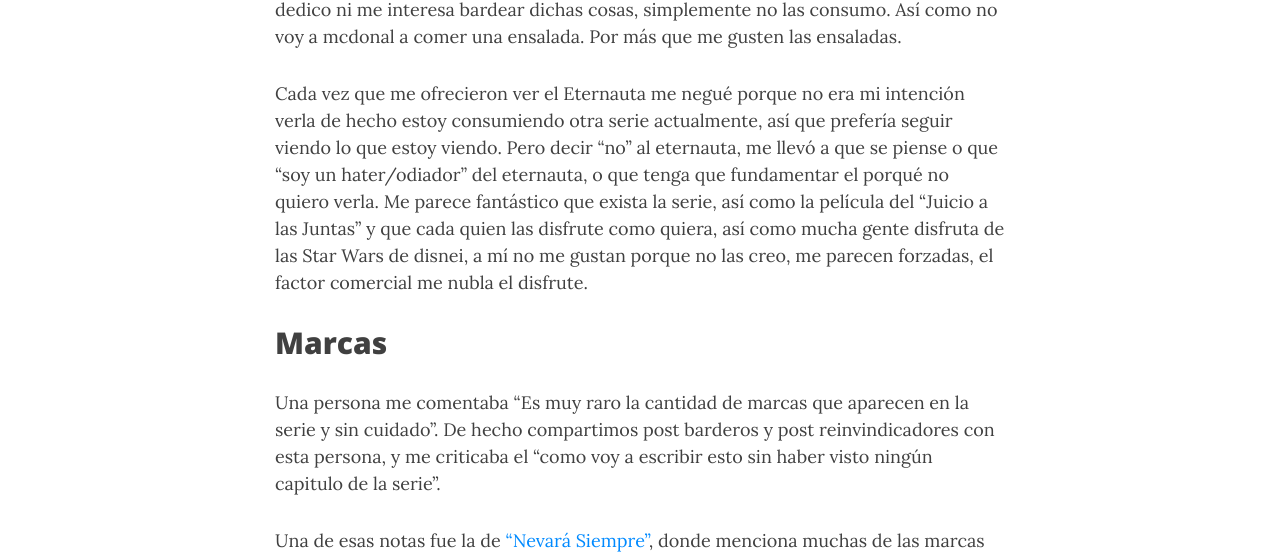
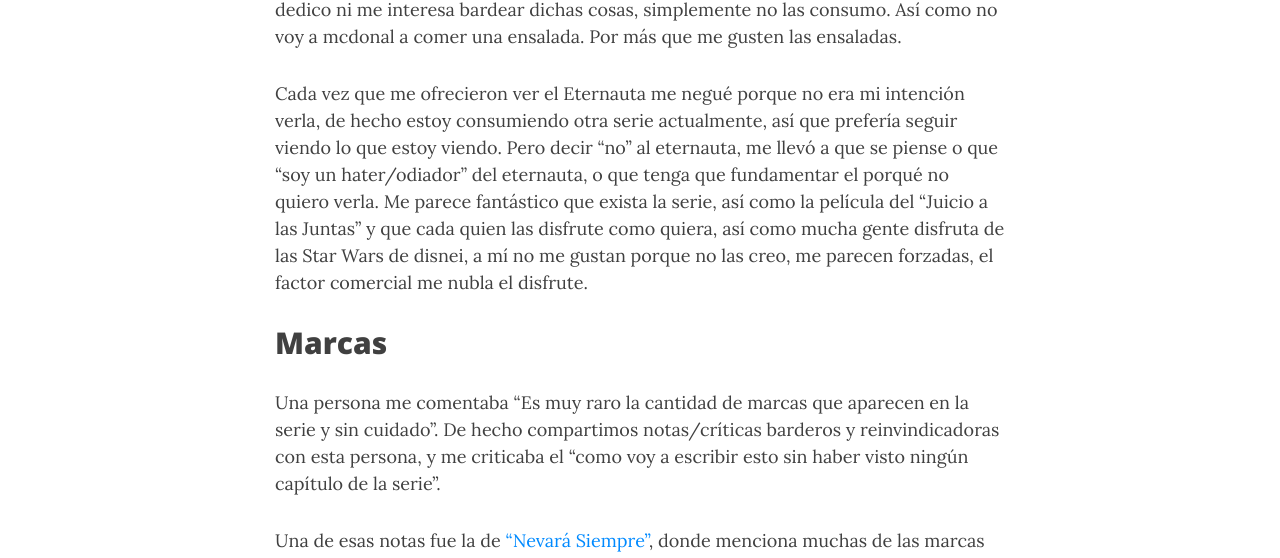
Before and after one commit to Pulga8/pulga8.github.io, a Jekyll site: the page built from _posts/2025-05-10-eternauta.md, in a window 1280 px wide and 900 px high, scrolled down 963 px. Shown: the part 178-736 px from the top of the window. Built offline with Jekyll 4.4.1, drawn with Linux system fonts in a browser that asks for light colours; comment, search, counter and statistics services are not loaded; some of the changed text lies outside the part shown.

Commit message:
fix typos in post

```diff
--- a/_posts/2025-05-10-eternauta.md
+++ b/_posts/2025-05-10-eternauta.md
@@ -24,13 +24,13 @@
 Desde que se anunció para mi no es una serie del eternauta. Es una serie con una temática "robada", al igual que las pelis de Star Wars de disnei, al igual que tantas otras. Y está bien que así sea porque netflis necesita vender y la sociedad consumir.
 No me dedico ni me interesa bardear dichas cosas, simplemente no las consumo. Así como no voy a mcdonal a comer una ensalada. Por más que me gusten las ensaladas.
 
-Cada vez que me ofrecieron ver el Eternauta me negué porque no era mi intención verla de hecho estoy consumiendo otra serie actualmente, así que prefería seguir viendo lo que estoy viendo. Pero decir "no" al eternauta, me llevó a que se piense o que "soy un hater/odiador" del eternauta, o que tenga que fundamentar el porqué no quiero verla.
+Cada vez que me ofrecieron ver el Eternauta me negué porque no era mi intención verla, de hecho estoy consumiendo otra serie actualmente, así que prefería seguir viendo lo que estoy viendo. Pero decir "no" al eternauta, me llevó a que se piense o que "soy un hater/odiador" del eternauta, o que tenga que fundamentar el porqué no quiero verla.
 Me parece fantástico que exista la serie, así como la película del "Juicio a las Juntas" y que cada quien las disfrute como quiera, así como mucha gente disfruta de las Star Wars de disnei, a mí no me gustan porque no las creo, me parecen forzadas, el factor comercial me nubla el disfrute.
 
 ## Marcas
 
 Una persona me comentaba "Es muy raro la cantidad de marcas que aparecen en la serie y sin cuidado".
-De hecho compartimos post barderos y post reinvindicadores con esta persona, y me criticaba el "como voy a escribir esto sin haber visto ningún capitulo de la serie".
+De hecho compartimos notas/críticas barderos y reinvindicadoras con esta persona, y me criticaba el "como voy a escribir esto sin haber visto ningún capítulo de la serie".
 
 Una de esas notas fue la de ["Nevará Siempre"](https://brecha.com.uy/nevara-siempre/), donde menciona muchas de las marcas que aparecen en la serie "(PedidosYa, Burger King, Johnny Walker, Maersk, Lacoste, Nike, Puma, Carrefour, incluso La Gotita y Mostaza, por solo citar algunos)"
 
```
Also changed, not shown: other parts of _posts/2025-05-10-eternauta.md (+3 -1 lines).
